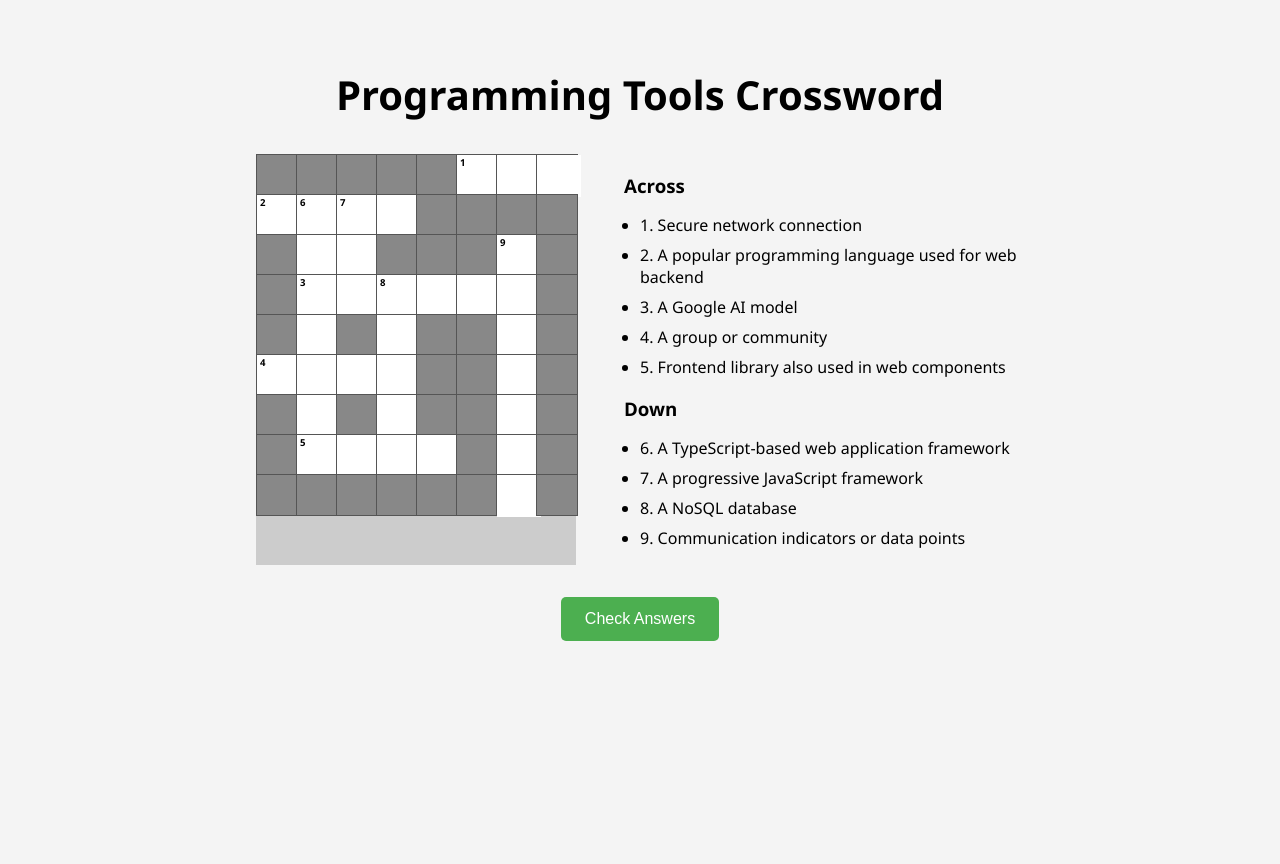
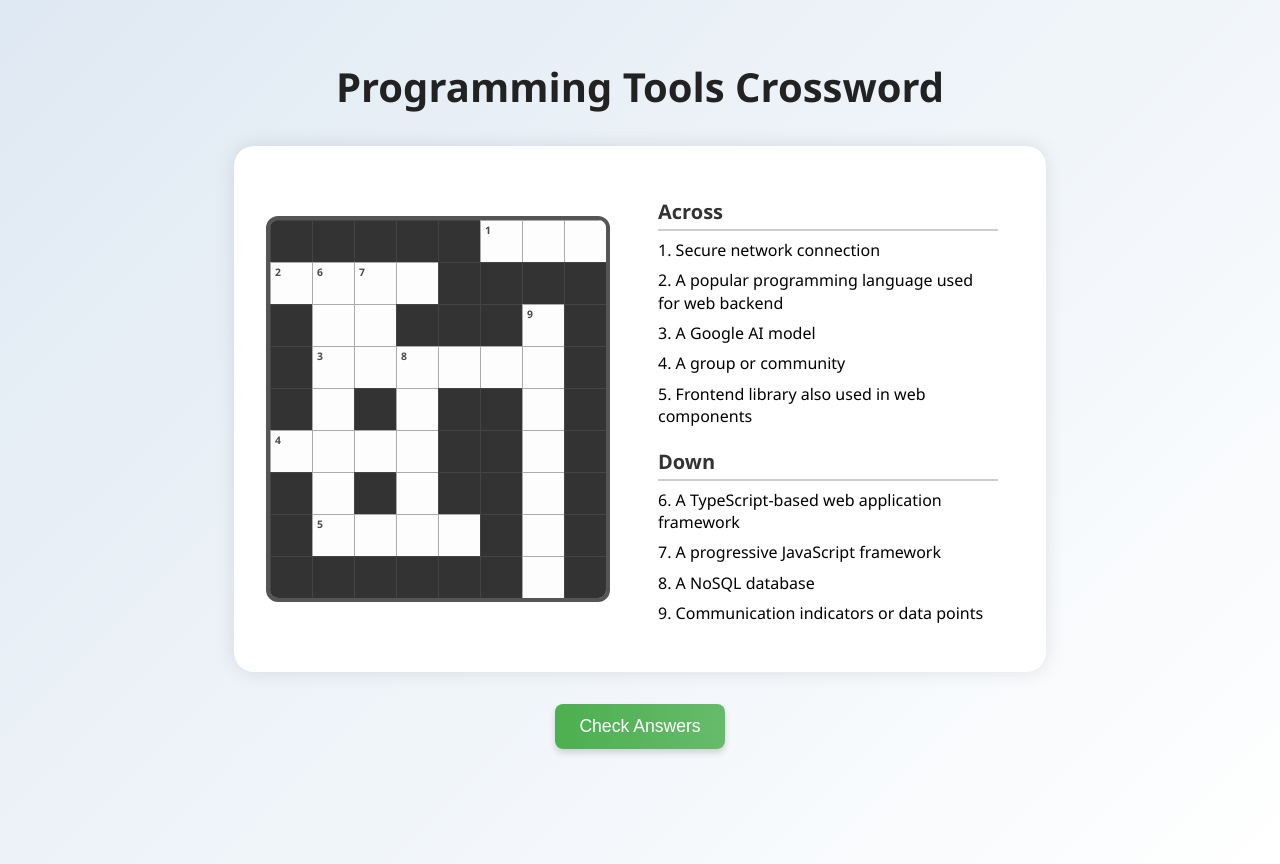
Before and after one commit to noah130102/dynamic-crosswords, a plain HTML site: page index.html in a window 1280 px wide. Before the commit the page ends 800 px from the top, so only its background shows below. Drawn offline with Linux system fonts and the light colour scheme.

Commit message:
--fix: ui enhanced and fruits crossword added

```diff
--- a/style.css
+++ b/style.css
@@ -1,7 +1,9 @@
 body {
   font-family: "Segoe UI", sans-serif;
-  background-color: #f4f4f4;
+  background: linear-gradient(135deg, #dfe9f3, #ffffff);
   padding: 2rem;
+  margin: 0;
+  min-height: 100vh;
   display: flex;
   flex-direction: column;
   align-items: center;
@@ -10,28 +12,38 @@
 h1 {
   font-size: 2.5rem;
   margin-bottom: 2rem;
+  color: #222;
+  text-align: center;
 }
 
 .puzzle-container {
   display: flex;
-  flex-direction: row;
-  gap: 3rem;
+  gap: 2rem;
   flex-wrap: wrap;
   justify-content: center;
+  align-items: center;
+  padding: 2rem;
+  background-color: white;
+  border-radius: 20px;
+  box-shadow: 0 0 20px rgba(0, 0, 0, 0.1);
 }
 
 #crossword {
   display: grid;
-  grid-template-columns: repeat(8, 40px);
-  grid-template-rows: repeat(9, 40px);
+  grid-template-columns: repeat(8, 42px);
+  grid-template-rows: repeat(9, 42px);
+  gap: 0;
   background-color: #ccc;
+  border-radius: 12px;
+  overflow: hidden;
+  border: 4px solid #555;
 }
 
 .cell {
-  width: 40px;
-  height: 40px;
-  background-color: white;
-  border: 1px solid #555;
+  width: 42px;
+  height: 42px;
+  background-color: #fdfdfd;
+  border: 1px solid #aaa;
   position: relative;
 }
 
@@ -42,49 +54,97 @@
   text-align: center;
   border: none;
   text-transform: uppercase;
-  background-color: white;
+  background-color: transparent;
+  outline: none;
+  font-weight: bold;
+  color: #222;
+}
+
+.cell input:focus {
+  background-color: #e0f7fa;
+  outline: 2px solid #2196f3;
 }
 
 .black {
-  background-color: #888;
+  background-color: #333;
+  border: 1px solid #444;
 }
 
 .number {
   position: absolute;
-  top: 1px;
-  left: 3px;
-  font-size: 0.6rem;
+  top: 2px;
+  left: 4px;
+  font-size: 0.65rem;
   font-weight: bold;
   color: #000;
+  opacity: 0.7;
 }
 
 .clues {
-  max-width: 400px;
+  max-width: 340px;
+  padding: 0 1rem;
+}
+
+.clue-group {
+  margin-bottom: 1rem;
 }
 
 .clue-group h3 {
   margin-bottom: 0.5rem;
+  font-size: 1.25rem;
+  color: #333;
+  border-bottom: 2px solid #ccc;
+  padding-bottom: 4px;
 }
 
 ul {
-  padding-left: 1rem;
+  list-style: none;
+  padding: 0;
+  margin: 0;
 }
 
 li {
   margin-bottom: 0.5rem;
+  font-size: 1rem;
+  line-height: 1.4;
 }
 
 button {
   margin-top: 2rem;
-  padding: 0.8rem 1.5rem;
-  font-size: 1rem;
-  background-color: #4caf50;
+  padding: 0.75rem 1.5rem;
+  font-size: 1.1rem;
+  background: linear-gradient(to right, #4caf50, #66bb6a);
   color: white;
   border: none;
-  border-radius: 5px;
+  border-radius: 8px;
   cursor: pointer;
+  transition: background 0.3s ease, transform 0.2s ease;
+  box-shadow: 0 4px 6px rgba(0, 0, 0, 0.15);
 }
 
 button:hover {
-  background-color: #45a049;
+  background: linear-gradient(to right, #43a047, #66bb6a);
+  transform: translateY(-2px);
 }
+
+button:active {
+  transform: scale(0.97);
+}
+
+@media (max-width: 768px) {
+  .puzzle-container {
+    flex-direction: column;
+    padding: 1.5rem;
+  }
+
+  #crossword {
+    grid-template-columns: repeat(8, 36px);
+    grid-template-rows: repeat(9, 36px);
+  }
+
+  .cell, .cell input {
+    width: 36px;
+    height: 36px;
+    font-size: 1rem;
+  }
+}
```
Also changed, not shown: crosswords.js (+22 -20 lines).
